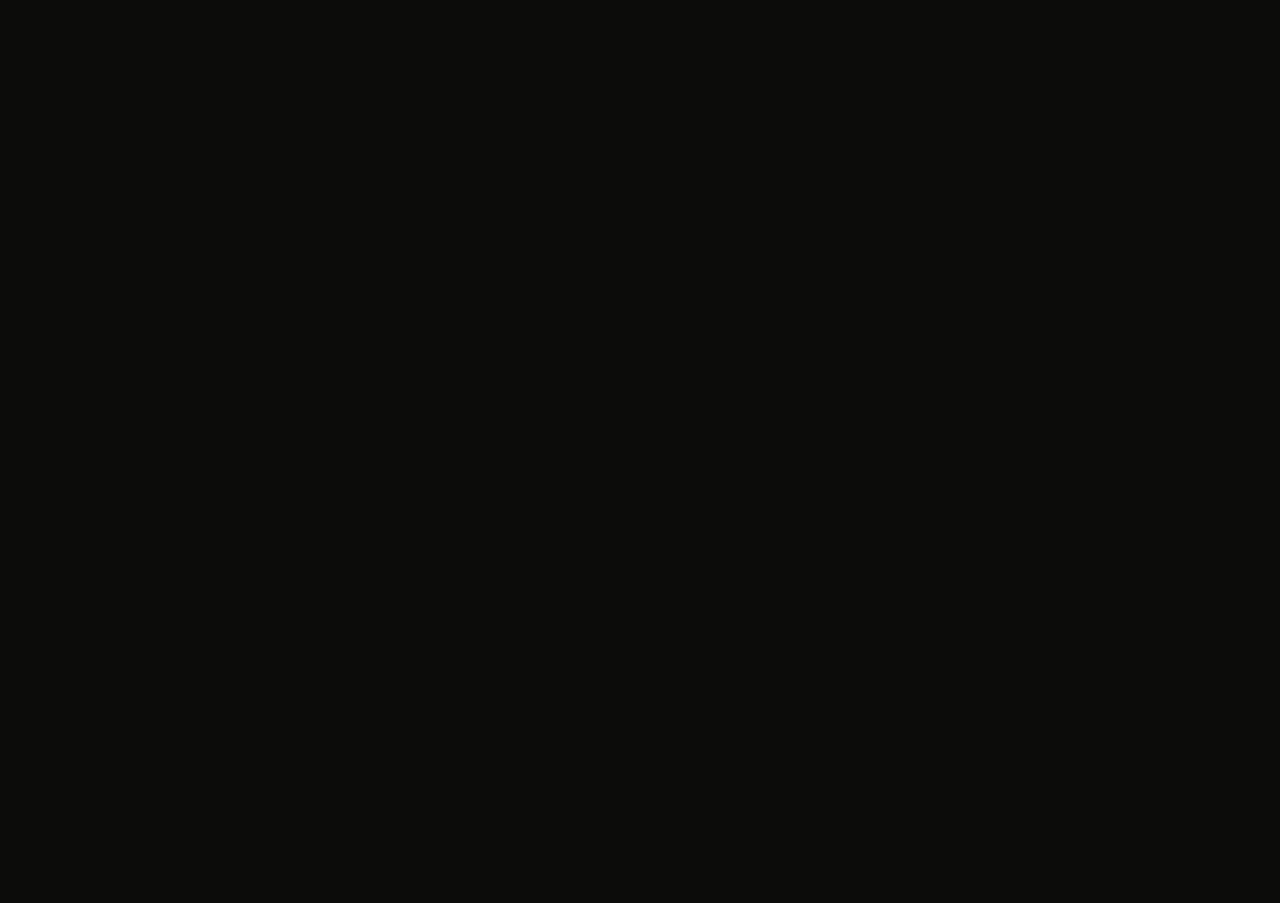
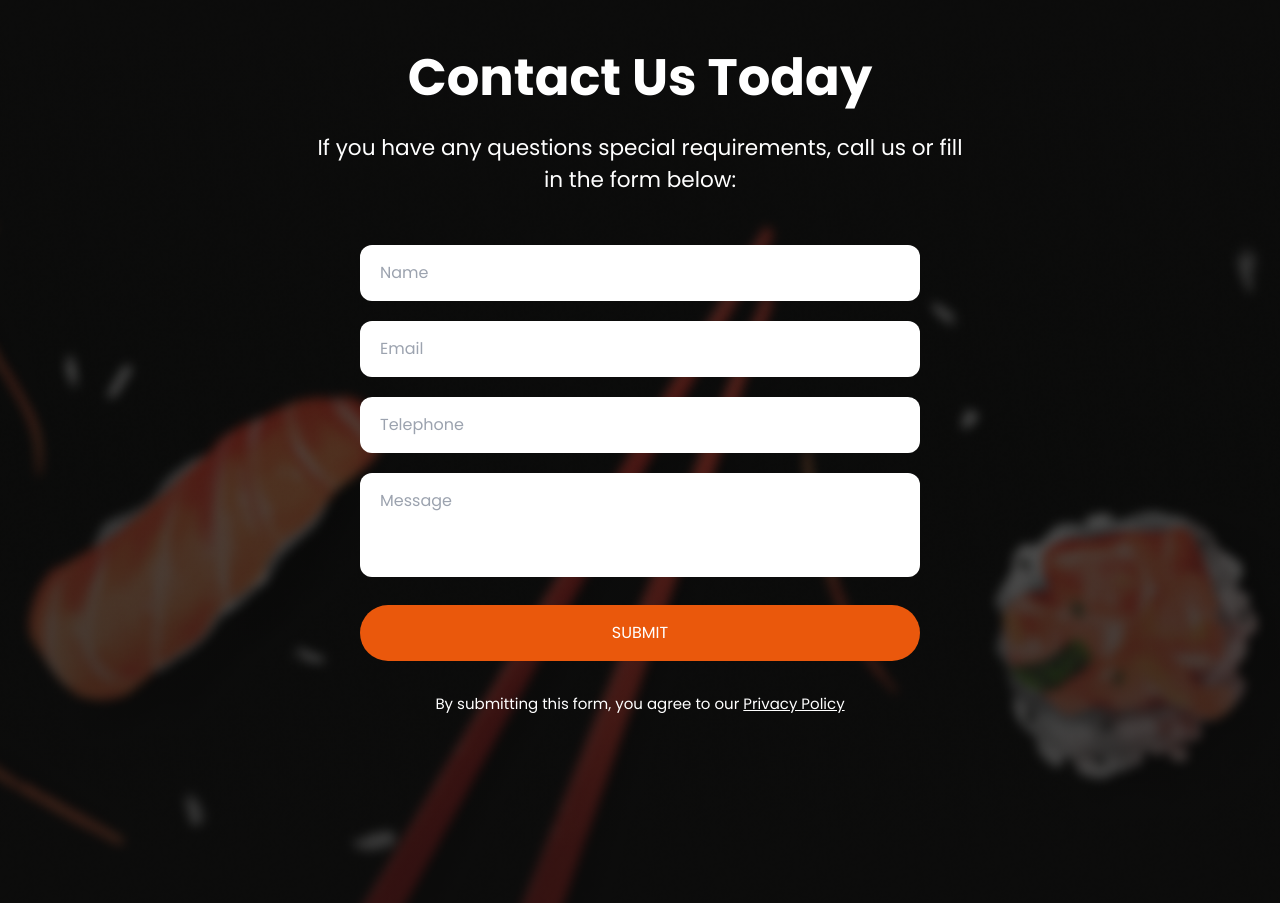
Before and after one commit to nastacosta/sushiboom, a React (Create React App) app: page / in a window 1280 px wide. Shown: the part 3920-4823 px from the top of the page. Before the commit the page ends 3799 px from the top, so only its background shows below. Built offline with nearby package versions, Linux system fonts and the light colour scheme.

Commit message:
Add contact section component

```diff
--- a/src/App.css
+++ b/src/App.css
@@ -43,3 +43,20 @@ iframe::-webkit-scrollbar {
     rgba(0, 0, 0, 0.761)
   );
 }
+
+.contact-frame {
+  background-image: url("/public/img/background-2.png");
+  background-position: center;
+  background-repeat: no-repeat;
+  background-size: cover;
+}
+
+.contact-frame .gradient {
+  background: rgb(0, 0, 0);
+  background: linear-gradient(
+    180deg,
+    rgb(15, 14, 14) 5%,
+    rgb(15, 14, 14, 0.6) 50%,
+    rgb(15, 14, 14) 95%
+  );
+}
--- a/src/App.js
+++ b/src/App.js
@@ -1,5 +1,6 @@
 import "./App.css";
 import Bestsellers from "./components/Bestsellers";
+import Contact from "./components/Contact";
 import Header from "./components/Header";
 import InfoSB from "./components/InfoSB";
 import Landing from "./components/Landing";
@@ -15,6 +16,7 @@ function App() {
       <Bestsellers />
       <Reviews />
       <Posts />
+      <Contact />
     </div>
   );
 }
--- /dev/null
+++ b/src/components/Contact.jsx
@@ -0,0 +1,50 @@
+import React from "react";
+
+function Contact() {
+  return (
+    <section className="contact-frame w-full flex flex-col items-center text-centerbg-white text-white h-[58rem]">
+      <h3 className="font-bold text-white text-[3.2rem] mt-16 z-10">
+        Contact Us Today
+      </h3>
+      <p className="text-[1.35rem] mt-4 mb-12 max-w-[41rem] text-center z-10">
+        If you have any questions special requirements, call us or fill in the
+        form below:
+      </p>
+      <form className="text-black w-full max-w-[35rem] flex flex-col gap-5 z-10">
+        <input
+          type="text"
+          placeholder="Name"
+          className="w-full px-5 py-4 outline-none rounded-xl"
+        />
+        <input
+          type="text"
+          placeholder="Email"
+          className="w-full px-5 py-4 outline-none rounded-xl"
+        />
+        <input
+          type="text"
+          placeholder="Telephone"
+          className="w-full px-5 py-4 outline-none rounded-xl"
+        />
+        <textarea
+          rows="3"
+          placeholder="Message"
+          className="w-full px-5 py-4 outline-none rounded-xl resize-none"
+        ></textarea>
+        <button
+          type="button"
+          className="py-4 px-16 mt-2 rounded-full bg-orange-600 text-white"
+        >
+          SUBMIT
+        </button>
+      </form>
+      <p className="mt-8 text-[15px] z-10">
+        By submitting this form, you agree to our{" "}
+        <span className="underline">Privacy Policy</span>
+      </p>
+      <span className="gradient absolute w-full h-[58rem] opacity-50 z-0"></span>
+    </section>
+  );
+}
+
+export default Contact;
--- a/src/components/Posts.jsx
+++ b/src/components/Posts.jsx
@@ -20,7 +20,7 @@ function Posts() {
       <h3 className="font-bold text-white text-[2.5rem] mt-36 mb-16">
         @SUSHI_BOOM_LONDON
       </h3>
-      <section className="container px-7 grid grid-cols-4 gap-5 mb-16">
+      <section className="container px-7 grid grid-cols-4 gap-5 mb-40">
         <Post img="/img/post-1.jpg">
           @sushi_boom_london: Are you tired of paying lots of £££ and getting
           dry, small, flavourless sushi? 😓 😏 Then you must try ...
```
Also changed, not shown: public/img/background-2.png (added), 1 other file (tests, documents, lock files or other folders).
